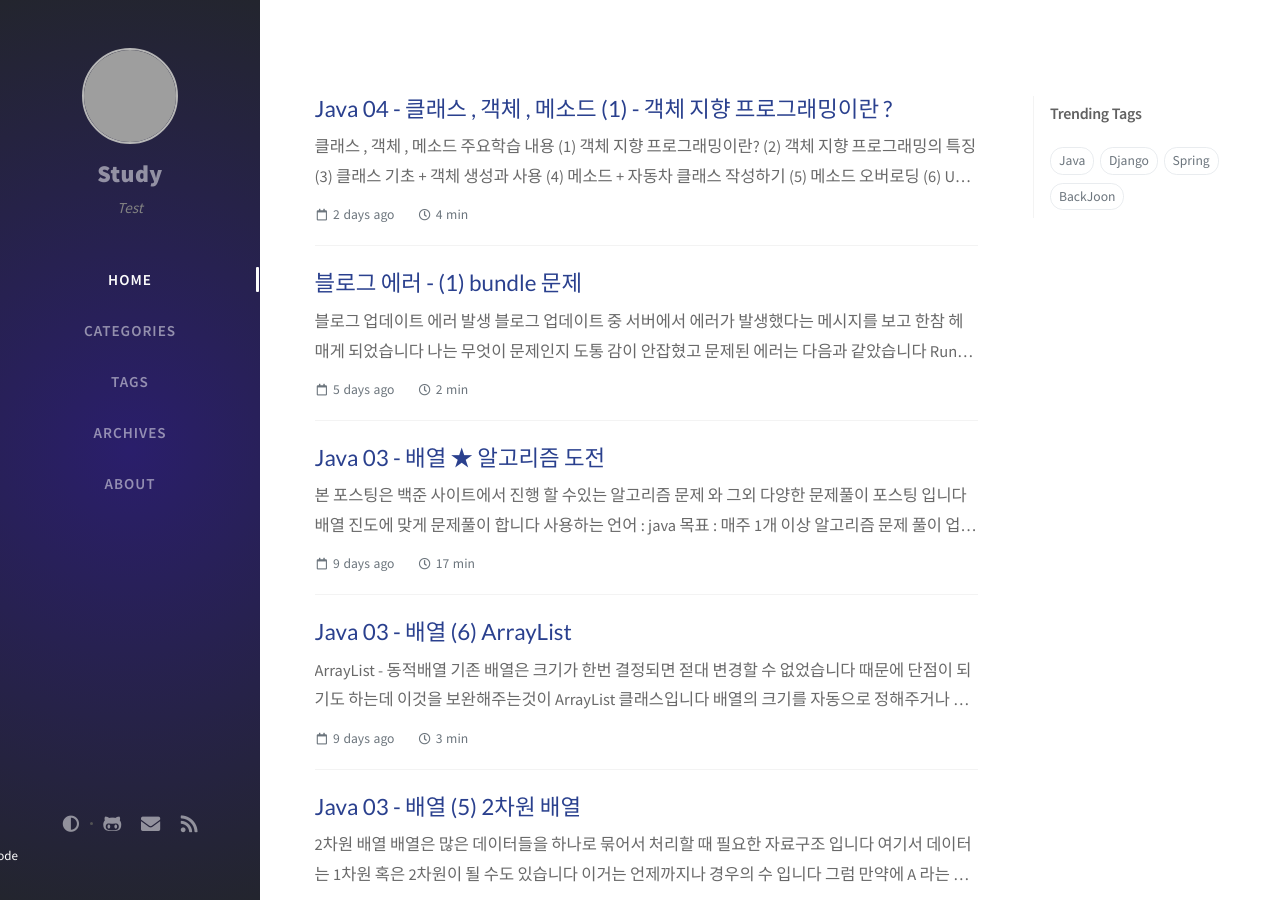
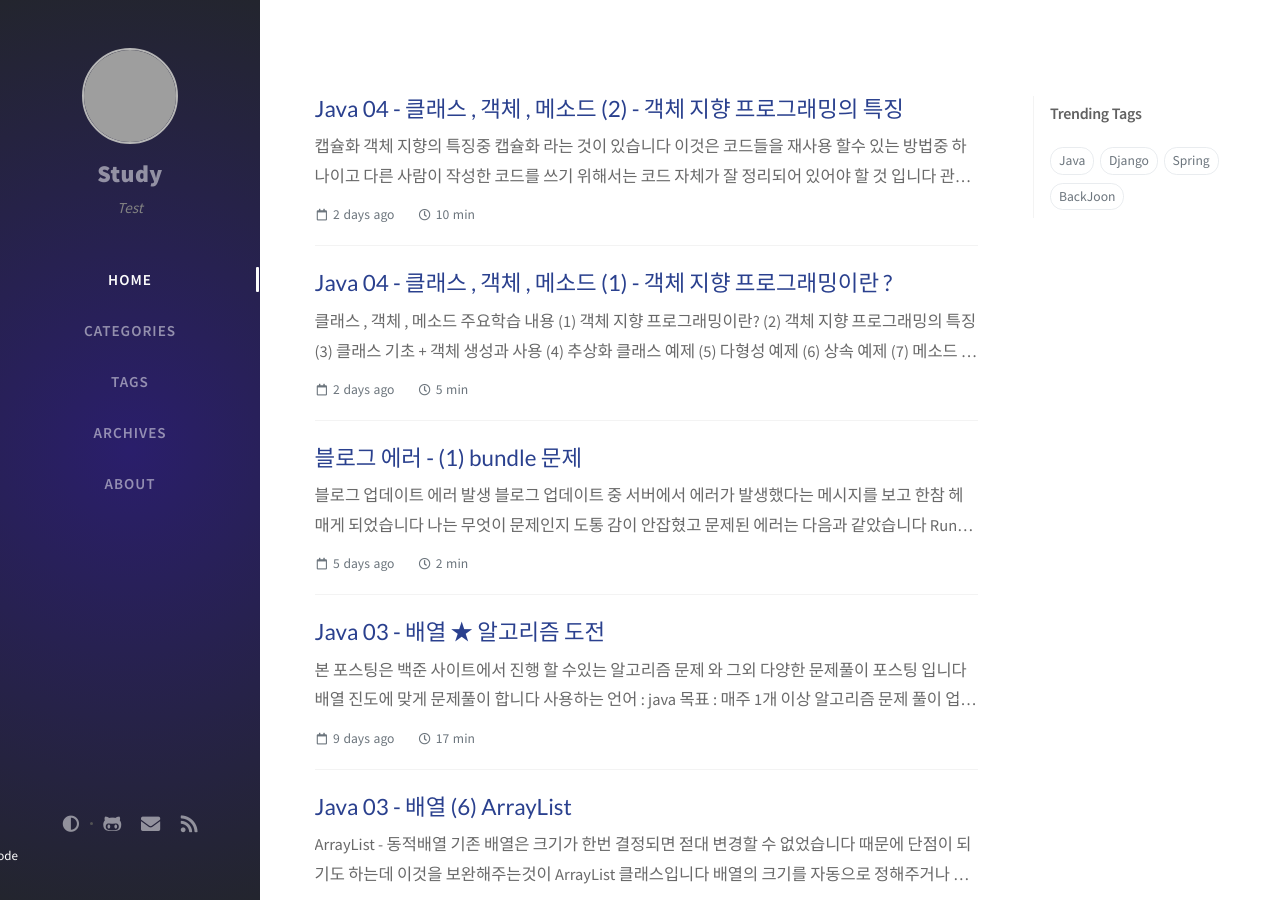
Before and after one commit to ksm0207/ksm0207.github.io, a Jekyll site: the page built from index.html, in a window 1280 px wide and 900 px high. Built offline with Jekyll 4.4.1, drawn with Linux system fonts in a browser that asks for light colours; nearby versions of some CDN libraries; the list of posts is cut into pages by our own code; comment, search, counter and statistics services are not loaded; some of the changed lines change nothing that is shown; some of the changed text lies outside the part shown; grey boxes are pictures that could not be loaded.

Commit message:
Java 포스팅 시작(22)
- 객체 지향 프로그래밍 특징 Update
- 클래스 , 객체 , 메소드 주요학습 내용 추가

````diff
--- a/_posts/2021-03-25-java20.md
+++ b/_posts/2021-03-25-java20.md
@@ -12,17 +12,20 @@ comments : true
 * (1) 객체 지향 프로그래밍이란?
 * (2) 객체 지향 프로그래밍의 특징
 * (3) 클래스 기초 + 객체 생성과 사용
-* (4) 메소드 + 자동차 클래스 작성하기
-* (5) 메소드 오버로딩
-* (6) UML
-* (7) String 클래스
+* (4) 추상화 클래스 예제
+* (5) 다형성 예제
+* (6) 상속 예제
+* (7) 메소드 + 자동차 클래스 작성하기
+* (8) 메소드 오버로딩
+* (9) UML
+* (10) String 클래스
 
 ※ 학습목표 : ```객체 지향 프로그램```의 기초 개념에 대하여 학습하고 클래스의 개념 + 객체가 생성되는방법<br>
              ```참조변수```에 대한 이해와 ```메소드``` 작성방법 메소드의 반환값 매개변수 생성자 등등<br>
              기초적인 개념을 자세하게 기록하는것 입니다<br>
 
 
-# 객체 지향 프로그래밍
+# 객체 지향 프로그래밍 - OOP 개념
 
 객체 지향 프로그래밍 은 우리가 살고 있는 생활 속에서 객체들로 구성되어 있는 것과 비슷합니다<br>
 소프퉤어도 역시 객체로 구성되어있습니다<br>
@@ -37,6 +40,9 @@ TV를 보는 리모콘이 있는데 리모콘은 보고싶은 채널로 이동
 
 소프트웨어 개발도 이와 같이 무언가 상호 작용을 하는 행위를 ``` 객체 지향 ``` 이라고 합니다<br>
 이런 객체들을 조합하여 우리가 원하는 기능을 구현하는 기법입니다<br>
+
+결론적으로 객체지향 프로그래밍이란 ``` 캡슐화 다형성 상속 ``` 등을 이용하여 코드의 재사용을 하고<br>
+유지보수를 감소시키는 장점을 얻기위해서 객체들을 연결시켜 프로그래밍 한다는 것 입니다<br>
 
 ※ 윈도우 나 mac 화면에 보이는 버튼도 하나의 객체로 취급됩니다<br>
 
--- /dev/null
+++ b/_posts/2021-03-25-java21.md
@@ -0,0 +1,137 @@
+---
+title: Java 04 - 클래스 , 객체 , 메소드 (2) - 객체 지향 프로그래밍의 특징
+author: Kim
+date: 2021-03-25 09:54 +0900   # 2019-08-20 19:34:00 0900
+categories : ["Java", ""]
+tags: [Java,null]
+comments : true
+---
+
+# 캡슐화
+
+객체 지향의 특징중 ``` 캡슐화 ``` 라는 것이 있습니다 이것은 코드들을 ``` 재사용 ``` 할수 있는 방법중 하나이고<br>
+다른 사람이 작성한 코드를 쓰기 위해서는 코드 자체가 잘 정리되어 있어야 할 것 입니다<br>
+``` 관련된 데이터와 알고리즘 ``` 을 하나의 묶음으로 되어있는 것을 ``` 캡슐화 ``` 라고 부릅니다<br>
+
+``` java
+     캡슐화
+--------------------
+(알고리즘|| 데이터 )
+(ㅁㅁㅁㅁ||ㅁㅁㅁㅁ)
+--------------------
+
+```
+
+캡슐화를 사용하는데 2가지 이유가 있습니다<br>
+* (1) : 서로 관련 되어 있는 데이터와 알고리즘을 묶어야 할때<br>
+
+※ 실제로 캡슐화 된 알약으로 예를들어 보면 약 가루 들이 캡슐안에 있지 않으면 흩어지게 되어<br>
+약을 제조하거나 복용하는데 번거로워 지게 됩니다 하지만 이것을 캡슐로 묶으면 굳이 애쓰지 않아도 됩니다<br>
+많은 기능 들을 객체 형체로 제공된다면 원하는 프로그램을 보다 편리하게 제작할 수 있습니다<br>
+
+
+* (2) : 객체를 캡슐화를 하고 내부를 보호하여 실제 구현된 내용을 외부에 감추는것<br>
+
+※ 캡슐화는 외부로부터 데이터를 보호하기 위해 외부에는 불필요하거나 내부적으로 사용되는 부분을 감춰고<br>
+중효한 속성이나 혹은 메소드를 사용자가 사용할 수 없도록 정보를 은닉화 라고 부릅니다<br>
+데이터를 보호하는 이유는 외부의 잘못된 결정으로 사용된 객체가 손상을 방지하기 위해서 입니다<br>
+
+다음은 라디오를 객체로 표시한 이미지 입니다 라디오에 필수적인 데이터들은 모두 안에 감싸여 보호하고<br>
+```외부와의 통신``` 을 위한 ``` turnOn() ``` 이나 ``` changeChannel() ``` 과 같은 메소드는 외부에 공개됩니다<br>
+
+<img src = "/post/images/cap.png">
+
+
+
+# 상속
+
+상속은 기존의 코드를 재사용하기 위한 기법으로  이미 작성된 클래스 를 이어받아서<br>
+새로운 클래스를 생성하는 것 입니다 여기서 쉽게 설명이 가능한 ``` 부모클래스 ``` 와 ``` 자식클래스 ``` 가 있습니다<br>
+
+이미 작성된 클래스는 ``` 부모클래스 ```  부모클래스의 ``` 모든 속성 + 동작 ``` 을 ``` 자식클래스``` 가 이어 받습니다<br>
+추가로 만약 자식 클래스에만 필요한 기능이 있다면 추가 또는 변경할 수 있고<br>
+상속은 ``` 기존의 코드를 재사용``` 하는 강력한 기법입니다<br>
+
+<img src = "/post/images/extends.png"><br>
+※ 이미지 출처 : <a href="https://nittaku.tistory.com/87">https://nittaku.tistory.com/87</a>
+
+* - <a href="#">상속 예제</a>
+
+
+
+# 다형성
+
+다형성은 객체가 취하는 동작이 상황에 따라서 달리지는 것을 의미합니다<br>
+자바에서는 ``` 서로 다른 타입에 속하는 객체들이 같은 이름의 멤버 함수에 응답할때 ```<br>
+서로 다른 동작을 보여주는 것이 가능합니다 다형성을 사용하게 되면 실제 동작은 다르더라도<br>
+``` 동일한 작업``` 을 진행하는 ``` 멤버 함수 ``` 에 똑같은 이름을 부여 할수 있으므로 코드가 보다 더 간결해집니다<br>
+
+좀더 예를 들어보겠습니다<br>
+어떤 클래스의 ``` speak() ``` 멤버 함수가 있고 이것은 모든 객체 타입 마다 정의되어 있어서<br>
+호출할때 객체가 소리를 발생한다고 가정하면 speak() 메소드 호출을 받은 객체는 상황에 따라<br>
+다른 소리를 내게 됩니다 ```물컵에 물을 따르는 소리``` 사람이 ```물을 마시는 소리 ``` 등등..<br>
+
+※ 다형성 이라는 개념은 OOP에서 아주 중요한 개념이므로 필수로 알아둬야 합니다<br>
+정리하면 ```다형성은 각 요소들이 여러 가지 자료형으로 표현될 수 있다``` 는 것을 의미합니다<br>
+
+* - <a href="#">다형성 예제</a>
+
+
+# 추상화 그리고 추상클래스
+
+추상화 는 말 그대로 상세한 정보는 ``` 무시하되 ``` 필요성에 의해 있어야할 정보들만 간추려서 구성하는 것 입니다<br>
+
+예를들어서 라면은 실제 세계에 수많은 라면이 모델링 되어 있는데<br>
+만약에 라면이 없어서 이것을 모델링 하고 싶다면 다음과 같은 설계가 이루어집니다<br>
+
+```면 음식을 좀더 맛있게 먹을수 있는 방법이 없을까?``` 라고 고민하던 요리사 A가 있습니다<br>
+이는 얼큰한 국물과 같이 어울려 먹을수 있는 토핑도 있으면 좋겠다는 생각으로 정의하게 되었습니다<br>
+
+여기서 라면을 추상화 해보면..<br>
+* (1) 면<br>
+* (2) 얼큰한 국물 -  라면스프  제조<br>
+* (3) 토핑        - 건더기스프 제조<br>
+
+이런식으로 설계를 하는것이 추상화 작업을 말하고 단순히 있어야할 정보들을 간추려서 구성하게 되는것입니다<br>
+라면의 추상화 작업으로 인해 라면스프 와 건더기스프 등을 ```속성``` 그리고 ```프로퍼티``` 라고 부릅니다
+
+다른예로 김치볶음밥을 추상화 작업한다면?<br>
+
+```java
+김치볶음밥 객체
+
+1. 김치
+3. 대파 ( 파 기름 내기 위한 것)
+3. 토핑재료 ex 베이컨 or 치즈 or 햄
+4. 쌀밥
+5. 깨
+
+6.  김치를 잘게 썬다
+7.  대파를 잘게 썰어 파기름을 낸다
+8.  토핑재료는 취향맞게 넣는다
+9.  후라이팬을 뜨겁게 달군다
+10. 재료를 볶는다
+11. 음식을 접시위에 올린다
+```
+
+이렇게 김치볶음밥을 객체화하여 추상화를 할 수 있습니다 이렇게 공통적으로 가질 수 있는 정보들을<br>
+추상화 한다고 하는것이고 프로그래밍 세계에서 ```접근 , 접목``` 시킨 것이 객체지향 프로그래밍 특징입니다<br>
+
+김치볶음밥 객체에서 정의한 리스트들을 ```프로퍼티(속성)``` 이라고 하며 여기서 프로퍼티는<br>
+
+* 김치를 잘게 썬다
+* 대파를 잘게 썰어 파기름을 낸다
+* 토핑재료는 취향맞게 넣는다
+* 후라이팬을 뜨겁게 달군다    ※ 동작하는 행위
+* 재료를 볶는다
+* 음식을 접시위에 올린다
+
+6번 ~ 11번 까지 ```어떠한 행위들을 취하는것이 메소드``` 이며<br>
+```추상화``` 는 ```모든 객체에 공통적인 성질들만 담고 있어야 합니다```<br>
+
+추상화 정리<br>
+
+* 추상화란 공통점을 뽑아냅니다
+* - 객체 지향 프로그래밍에서 추상화는 객체들의 공통적인 속성과 메소드를 뽑아내는 작업입니다
+* - 코드상에서 구현된 로직부분을 제외한 선언 부분만을 설계하는 것을 말합니다
+* - <a href="#">추상화 클래스 예제</a>
````
Also changed, not shown: post/images/extends.png (added).
